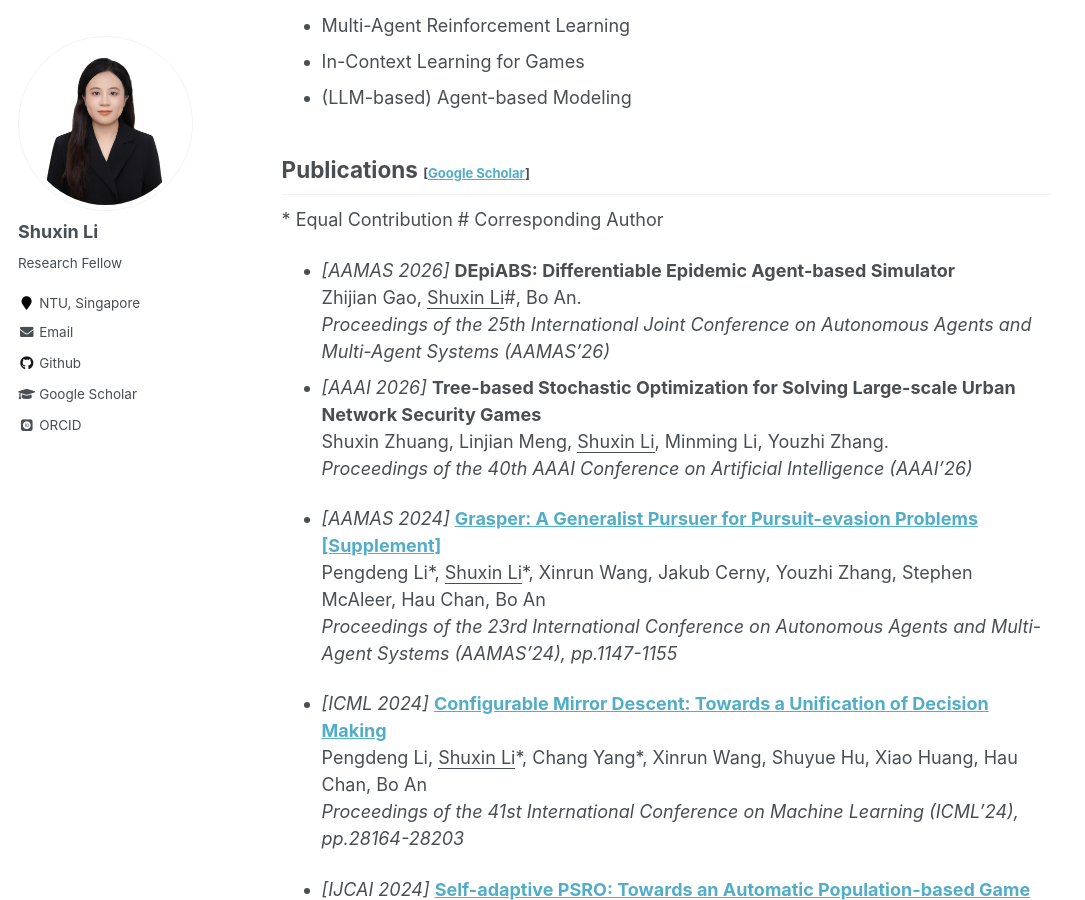
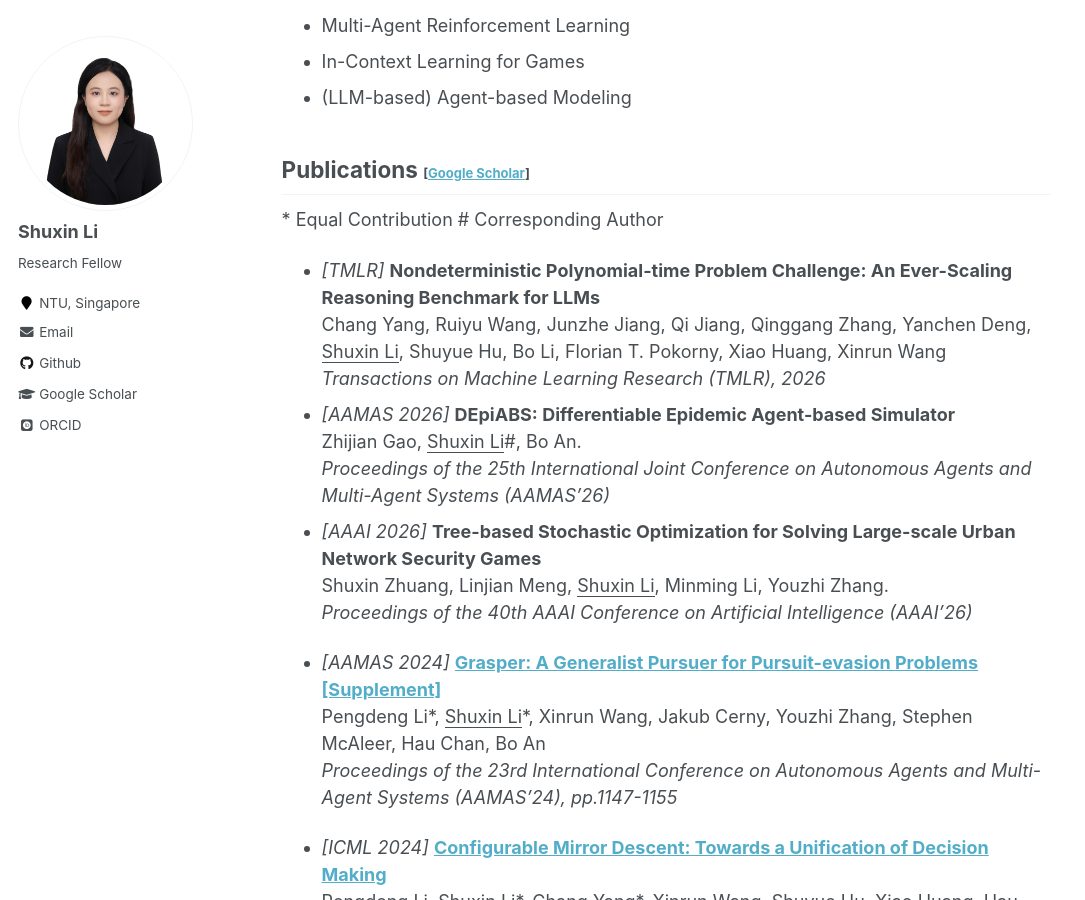
Before and after one commit to ShuxinLi-Info/ShuxinLi-Info.github.io, a Jekyll site: the page built from _pages/about.md, in a window 1280 px wide and 900 px high, scrolled down 430 px. Shown: the whole window, without its empty margins (0-1085 px from the left). Built offline with Jekyll 4.4.1, drawn with Linux system fonts in a browser that asks for light colours; some web fonts are replaced.

Commit message:
Update about.md

```diff
--- a/_pages/about.md
+++ b/_pages/about.md
@@ -22,6 +22,11 @@ I am currently a **Research Fellow** at Nanyang Technological University (NTU),
 
 ## Publications <span style="font-size:small;">[[Google Scholar](https://scholar.google.com/citations?user=bSksaBYAAAAJ&hl=zh-CN)]</span>
 \* Equal Contribution \# Corresponding Author
+- *[TMLR]* **Nondeterministic Polynomial-time Problem Challenge: An Ever-Scaling Reasoning Benchmark for LLMs**
+    <br/>
+Chang Yang, Ruiyu Wang, Junzhe Jiang, Qi Jiang, Qinggang Zhang, Yanchen Deng, <u>Shuxin Li</u>, Shuyue Hu, Bo Li, Florian T. Pokorny, Xiao Huang, Xinrun Wang
+  <br/>
+  *Transactions on Machine Learning Research (TMLR), 2026*
 - *[AAMAS 2026]* **DEpiABS: Differentiable Epidemic Agent-based Simulator**
   <br/>
   Zhijian Gao, <u>Shuxin Li</u>\#, Bo An.
```
